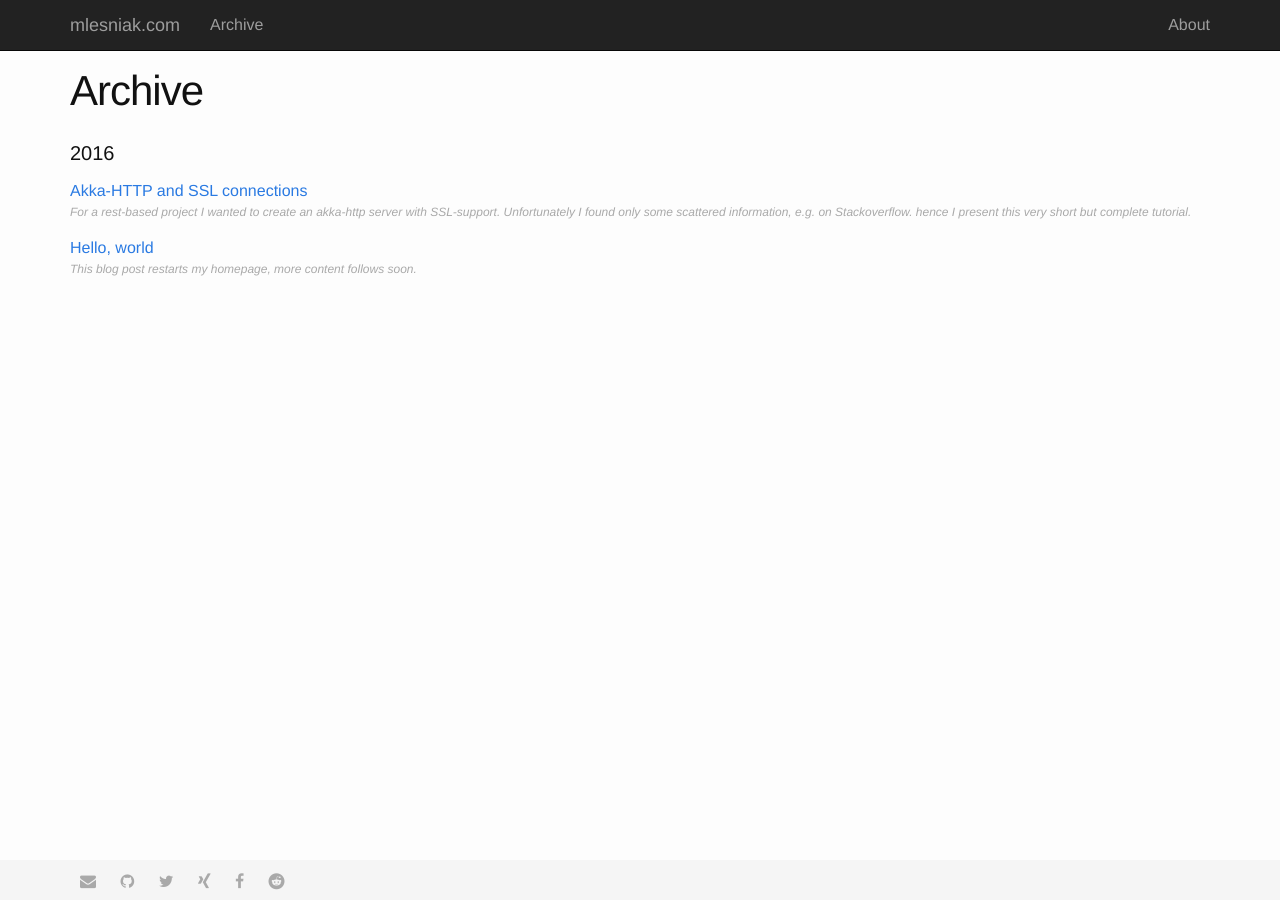
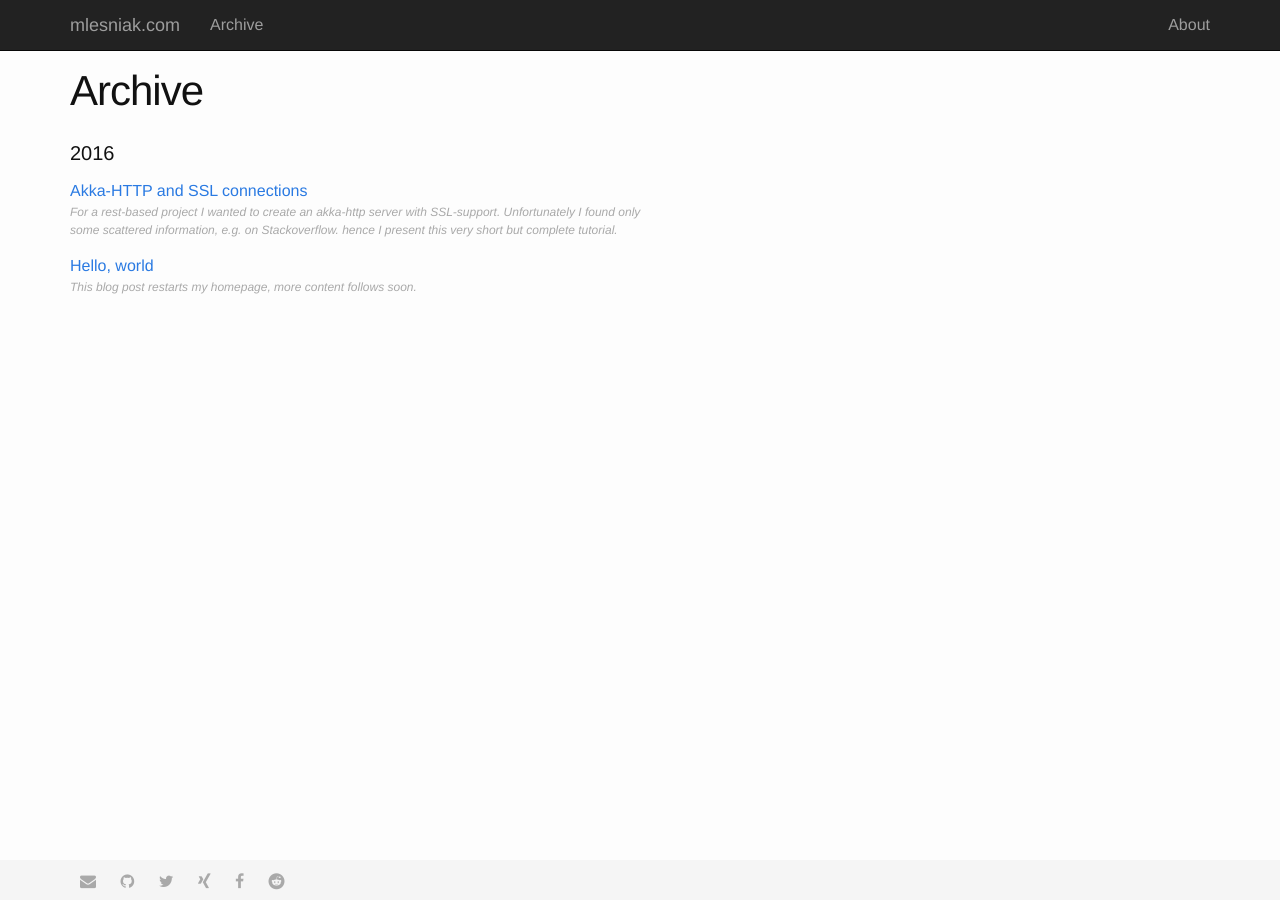
Before and after one commit to mlesniak/mlesniak.com, a Jekyll site: the page built from archive.md, in a window 1280 px wide. Built offline with Jekyll 4.4.1, drawn with Linux system fonts in a browser that asks for light colours; nearby versions of some CDN libraries.

Commit message:
Limit width of post excerpts in the archive

```diff
--- a/archive.md
+++ b/archive.md
@@ -11,7 +11,7 @@
       	<a class="" href="{{ post.url | prepend: site.baseurl }}">
       		{{ post.title }}
       	</a>
-         <span class="excerpt"> {{ post.excerpt }} </span>
+         <div class="excerpt"> {{ post.excerpt }} </div>
       </li>
     {% endfor %}
   </ul>
--- a/css/main.scss
+++ b/css/main.scss
@@ -120,4 +120,5 @@
   color: darkgray;
   font-style: italic;
   font-size: 12px;
+  width: 600px;
 }
```
